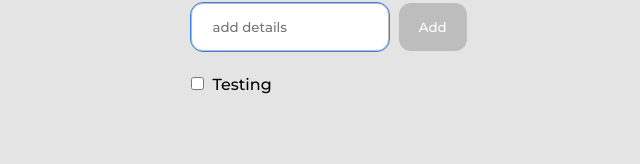
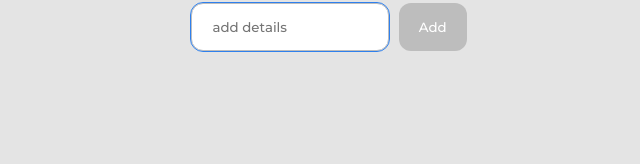
Before and after one commit to LautaAndreani/todo-ts-app, a React (Vite) app: page / in a window 1280 px wide. Shown: the part 136-300 px from the top of the page, without its empty margins (311-951 px from the left). Built offline with nearby package versions, Linux system fonts and the light colour scheme.

Commit message:
feat: save in localstorage task :tada:

```diff
--- a/src/components/Tabs.tsx
+++ b/src/components/Tabs.tsx
@@ -1,20 +1,34 @@
-import { useState } from "react"
+import { useEffect, useState } from "react"
 import { ActualTabs, Task } from "../types/types"
 import TaskView from "./TaskView"
 import Tab from "./Tab"
-
-import { nanoid } from "nanoid"
+import { useSetStorage } from "../utils/utils"
 
 const tabs: ActualTabs[] = ["All", "Active", "Completed"]
 
 export default function Tabs() {
 	const [actualTab, setActualTab] = useState<ActualTabs>("All")
-	const [tasks, setTasks] = useState<Task[]>([{ task: "Testing", completed: false, id: nanoid() }])
+	const [tasks, setTasks] = useState<Task[]>([])
 
 	const handleCompleted = (taskCompleted: Task) => {
-		const getTask = tasks.find(task => task.id === taskCompleted.id)
-		getTask ? (getTask.completed = !getTask.completed) : null
+		setTasks(
+			tasks.map(task => {
+				if (task.id === taskCompleted.id) {
+					return { ...task, completed: !task.completed }
+				}
+				return task
+			})
+		)
 	}
+
+	useEffect(() => {
+		if (localStorage.getItem("tasks")) {
+			const storageTasks = JSON.parse(localStorage.getItem("tasks") as string)
+			return setTasks(storageTasks)
+		}
+	}, [])
+
+	useSetStorage(tasks)
 
 	const contentTabs = {
 		All: () => <TaskView {...{ setTasks, tasks, handleCompleted }} />,
--- a/src/main.tsx
+++ b/src/main.tsx
@@ -1,9 +1,9 @@
-import React from 'react'
-import ReactDOM from 'react-dom/client'
-import App from './App'
+import React from "react"
+import ReactDOM from "react-dom/client"
+import App from "./App"
 
-ReactDOM.createRoot(document.getElementById('root') as HTMLElement).render(
-  <React.StrictMode>
-    <App />
-  </React.StrictMode>
+ReactDOM.createRoot(document.getElementById("root") as HTMLElement).render(
+	<React.Suspense>
+		<App />
+	</React.Suspense>
 )
--- /dev/null
+++ b/src/utils/utils.ts
@@ -0,0 +1,8 @@
+import { useEffect } from "react"
+import { Task } from "../types/types"
+
+export function useSetStorage(tasks: Task[]) {
+	useEffect(() => {
+		return localStorage.setItem("tasks", JSON.stringify(tasks))
+	}, [tasks])
+}
```
Also changed, not shown: 1 other file (tests, documents, lock files or other folders).
